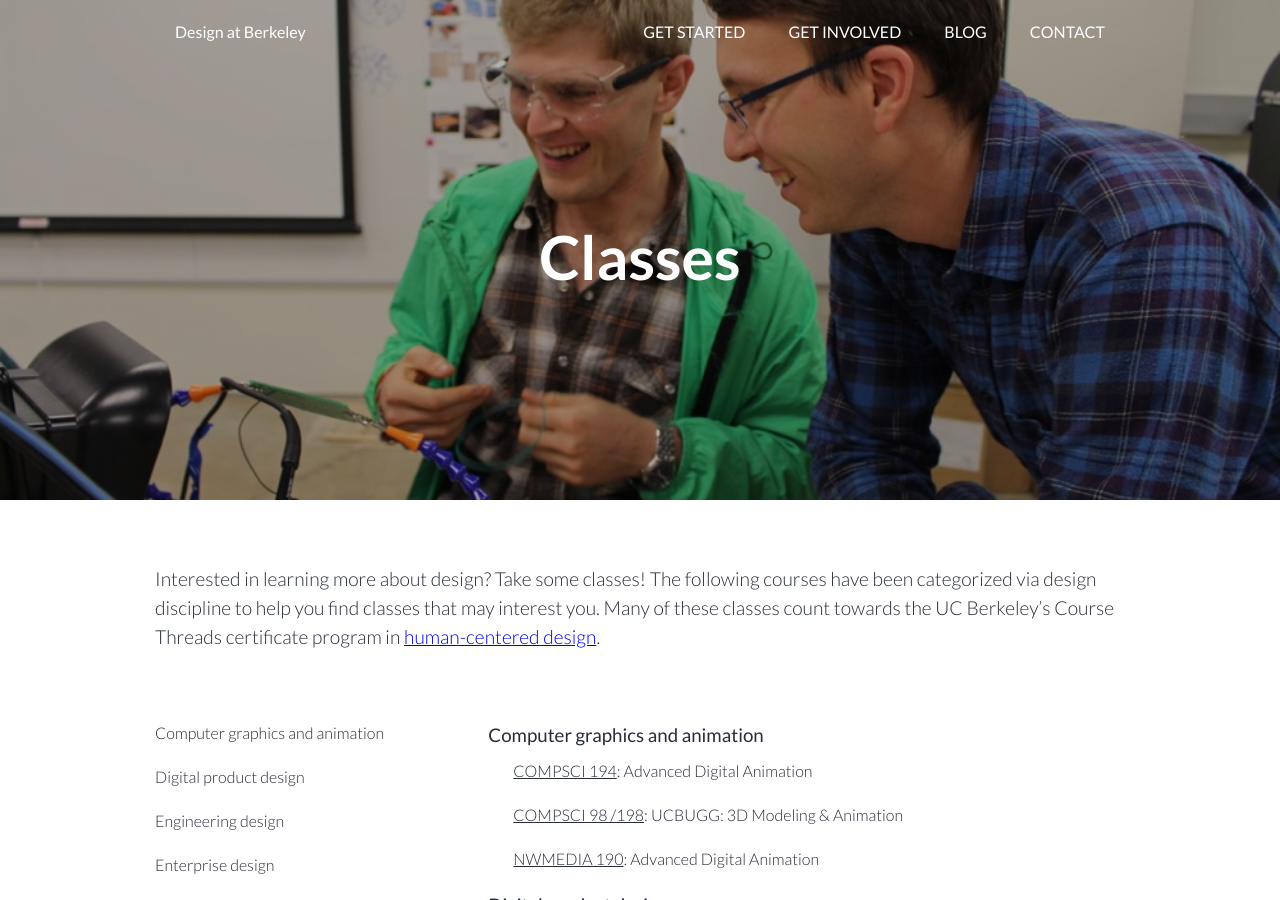
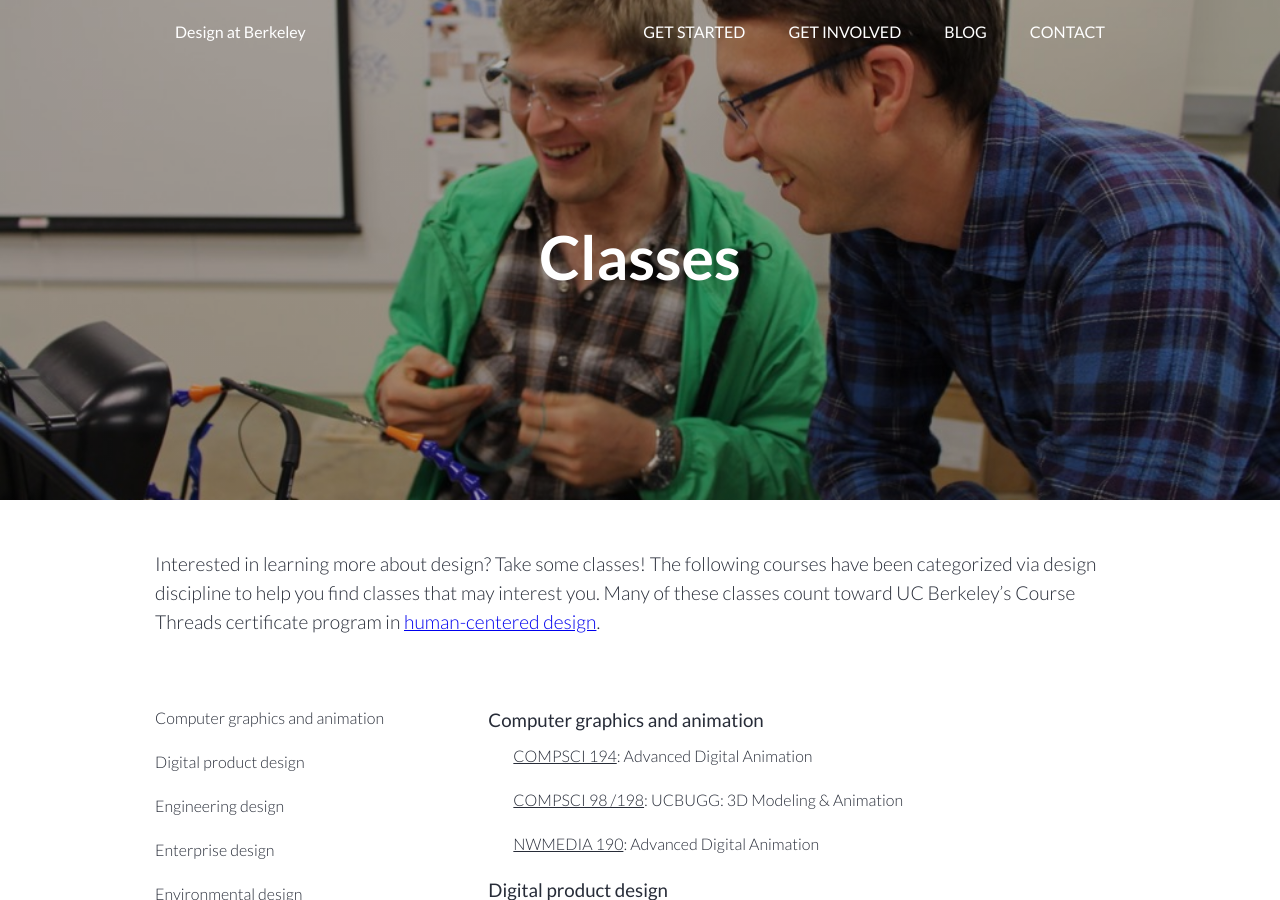
Before and after one commit to alexsg/designatberkeley, a Jekyll site: the page built from classes.md, in a window 1280 px wide and 900 px high. Built offline with Jekyll 4.4.1, drawn with Linux system fonts in a browser that asks for light colours; nearby versions of some CDN libraries.

Commit message:
added course threads to classes page and changed css

```diff
--- a/_layouts/classes.html
+++ b/_layouts/classes.html
@@ -16,7 +16,7 @@
   <section class="classes">
     <div class="row classes-blurb">
       <div class="large-12 columns">
-        <p class="page-content">
+        <p class="page-content post-content">
           {{ content }}
         </p>
       </div>
--- a/classes.md
+++ b/classes.md
@@ -5,4 +5,4 @@
 published: true
 ---
 
-Interested in learning more about design? Take some classes! The following courses have been categorized via design discipline to help you find classes that may interest you. Many of these classes count towards the UC Berkeley's Course Threads certificate program in [human-centered design](http://coursethreads.berkeley.edu/course-threads/human-centered-design).
+Interested in learning more about design? Take some classes! The following courses have been categorized via design discipline to help you find classes that may interest you. Many of these classes count toward UC Berkeley's Course Threads certificate program in [human-centered design](http://coursethreads.berkeley.edu/course-threads/human-centered-design).
```
